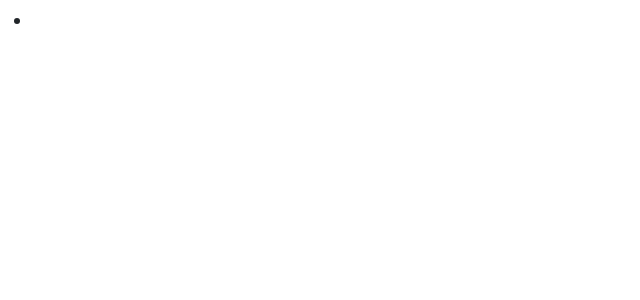
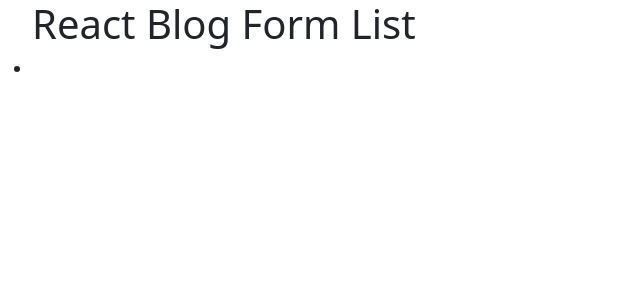
Before and after one commit to akthernahela/react-form, a React (Vite) app: page / in a window 1280 px wide. Shown: the top 300 px of the page, without its empty margins (0-640 px from the left). Built offline with nearby package versions, Linux system fonts and the light colour scheme.

Commit message:
Update the title

```diff
--- a/src/components/Main.jsx
+++ b/src/components/Main.jsx
@@ -3,7 +3,7 @@ export default function Main() {
     return (
         <main>
             <ul>
-                <h1></h1>
+                <h1>React Blog Form List</h1>
                 <li></li>
             </ul>
         </main>
```
